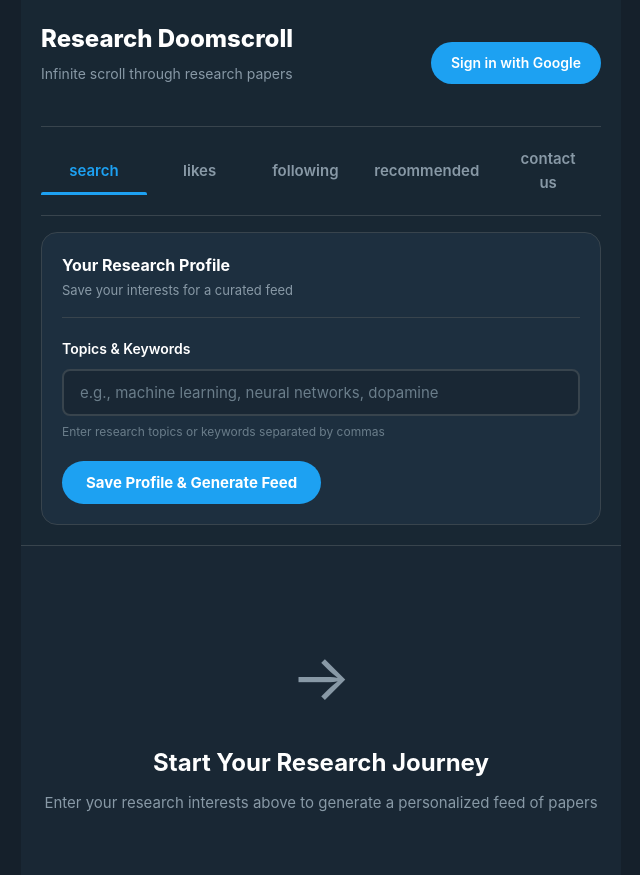
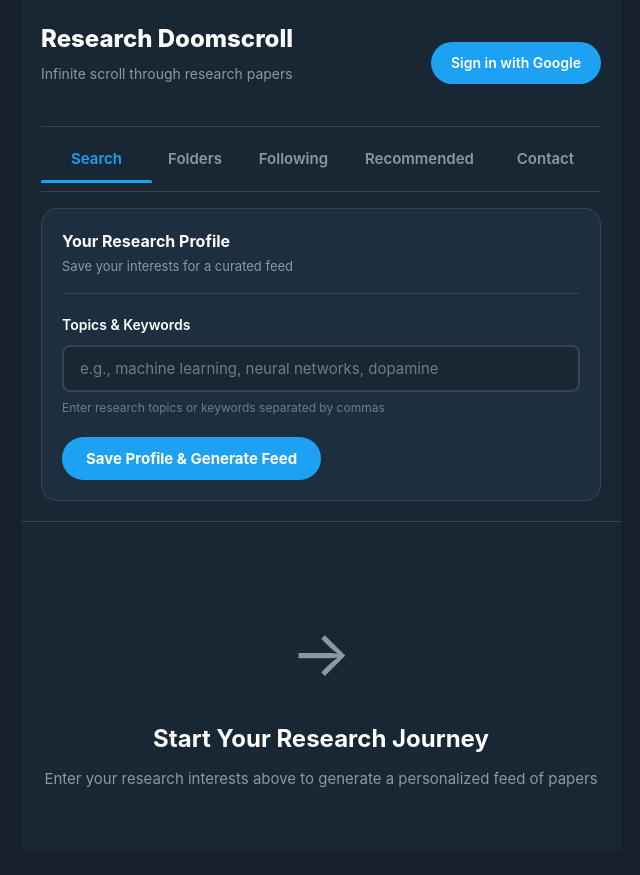
Before and after one commit to PsychMajor/research-doomscroll, a FastAPI app: page / in a window 1280 px wide. Shown: the whole page, without its empty margins (319-959 px from the left). After the commit the page ends 788 px from the top, so only its background shows below. Run offline with FastAPI, Linux system fonts and the light colour scheme.

Commit message:
Rename Likes to Folders with dropdown menu
- Changed 'Likes' navigation item to 'Folders'
- Added dropdown menu that appears on hover
- Dropdown contains 'Likes' as first option
- Smooth hover animations with fade-in effect
- Dropdown positioned below Folders tab with proper z-index

```diff
--- a/static/style.css
+++ b/static/style.css
@@ -97,6 +97,61 @@
     border-radius: 2px 2px 0 0;
 }
 
+/* Navigation Dropdown */
+.nav-item-dropdown {
+    flex: 1;
+    position: relative;
+    text-align: center;
+}
+
+.nav-item-dropdown .nav-item {
+    flex: none;
+    width: 100%;
+    display: block;
+}
+
+.dropdown-menu {
+    position: absolute;
+    top: 100%;
+    left: 0;
+    right: 0;
+    background-color: #192734;
+    border: 1px solid #38444d;
+    border-top: none;
+    opacity: 0;
+    visibility: hidden;
+    transform: translateY(-10px);
+    transition: all 0.3s ease;
+    z-index: 1000;
+    box-shadow: 0 4px 12px rgba(0, 0, 0, 0.3);
+}
+
+.nav-item-dropdown:hover .dropdown-menu {
+    opacity: 1;
+    visibility: visible;
+    transform: translateY(0);
+}
+
+.dropdown-item {
+    display: block;
+    padding: 12px 16px;
+    color: #8899a6;
+    text-decoration: none;
+    font-size: 14px;
+    font-weight: 500;
+    transition: all 0.2s ease;
+    border-bottom: 1px solid #38444d;
+}
+
+.dropdown-item:last-child {
+    border-bottom: none;
+}
+
+.dropdown-item:hover {
+    color: #1da1f2;
+    background-color: rgba(29, 161, 242, 0.1);
+}
+
 /* Divider with toggle - clickable line with small arrow */
 .divider-with-toggle {
     display: flex;
--- a/templates/index.html
+++ b/templates/index.html
@@ -45,11 +45,16 @@
 
             <!-- Navigation Menu -->
             <nav class="nav-menu">
-                <a href="#search" class="nav-item active">search</a>
-                <a href="#likes" class="nav-item">likes</a>
-                <a href="#following" class="nav-item">following</a>
-                <a href="#recommended" class="nav-item">recommended</a>
-                <a href="#contact" class="nav-item">contact us</a>
+                <a href="#Search" class="nav-item active">Search</a>
+                <div class="nav-item-dropdown">
+                    <a href="#Folders" class="nav-item">Folders</a>
+                    <div class="dropdown-menu">
+                        <a href="#Likes" class="dropdown-item">Likes</a>
+                    </div>
+                </div>
+                <a href="#Following" class="nav-item">Following</a>
+                <a href="#Recommended" class="nav-item">Recommended</a>
+                <a href="#Contact" class="nav-item">Contact</a>
             </nav>
 
             {% if topics or authors %}
```
